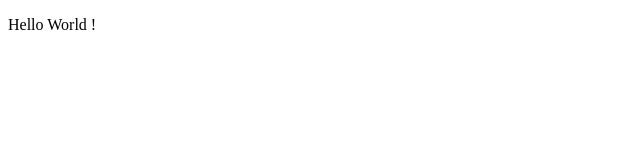
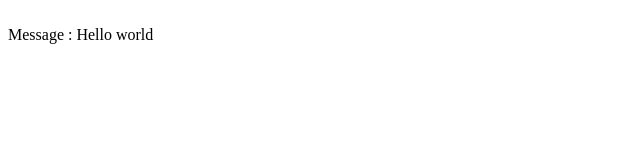
Before and after one commit to Rodtsl/angular-tds, a plain HTML site: page TD1/index.html in a window 1280 px wide. Shown: the whole page, without its empty margins (0-640 px from the left). Drawn offline with nearby package versions, Linux system fonts and the light colour scheme.

Commit message:
Fichier pour serveur

```diff
--- a/TD1/index.html
+++ b/TD1/index.html
@@ -1,11 +1,17 @@
 <!DOCTYPE html>
-<html>
-  <head>
-    <meta charset="utf-8">
-    <title>Td1</title>
+<html lang="en" ng-app="HelloApp">
+<head>
+    <meta charset="UTF-8">
+    <title>Hello</title>
+    <script src="https://cdnjs.cloudflare.com/ajax/libs/angular.js/1.6.1/angular.min.js"></script>
+</head>
+<body>
+    <div ng-controller="HelloController as hello">
+        <br> Message : {{hello.message}}
+    </div>
 
-  </head>
-  <body>
-<p>Hello World !</p>
-  </body>
+    <script>
+        angular.module("HelloApp",[]).controller("HelloController",function(){this.message="Hello world";});
+    </script>
+</body>
 </html>
```
